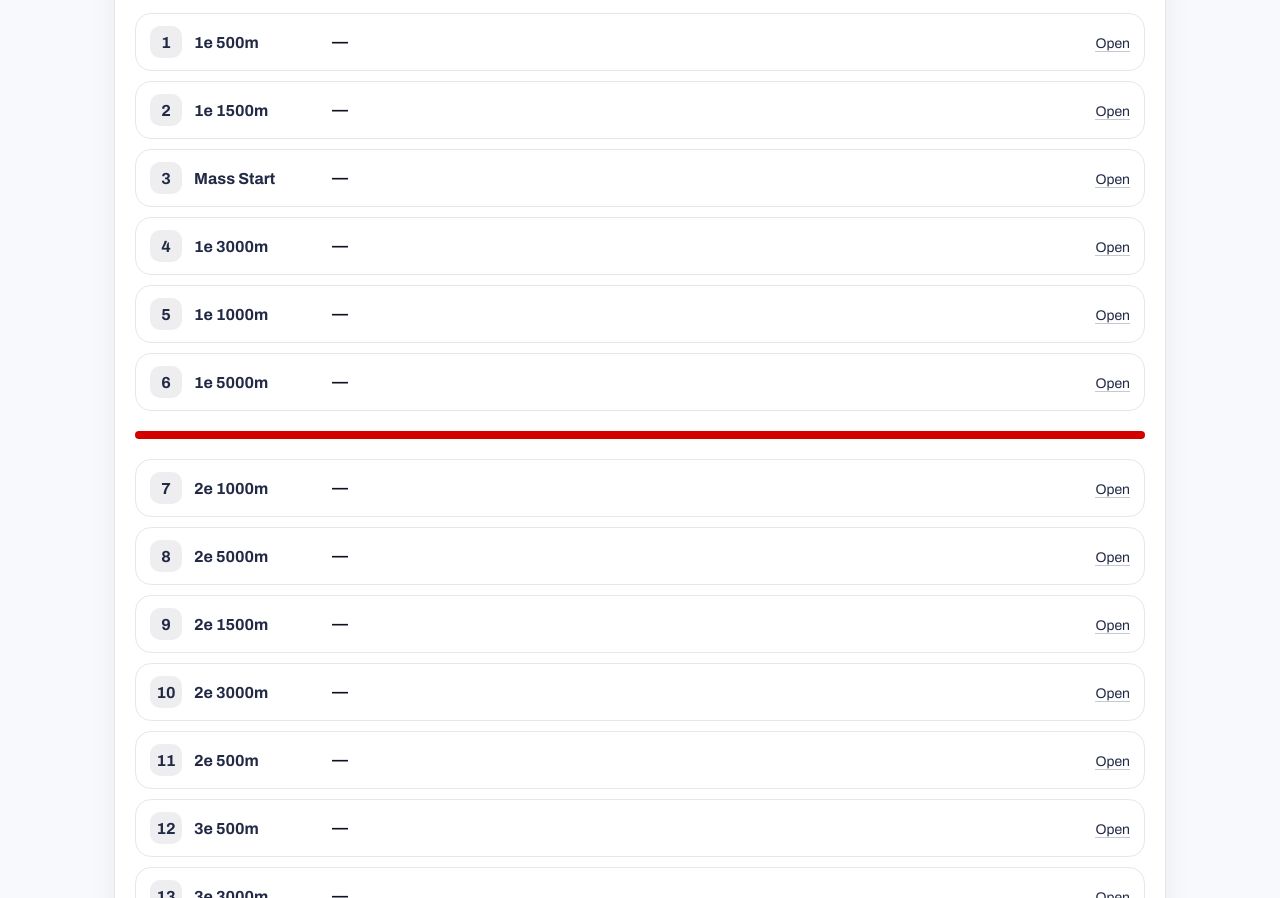
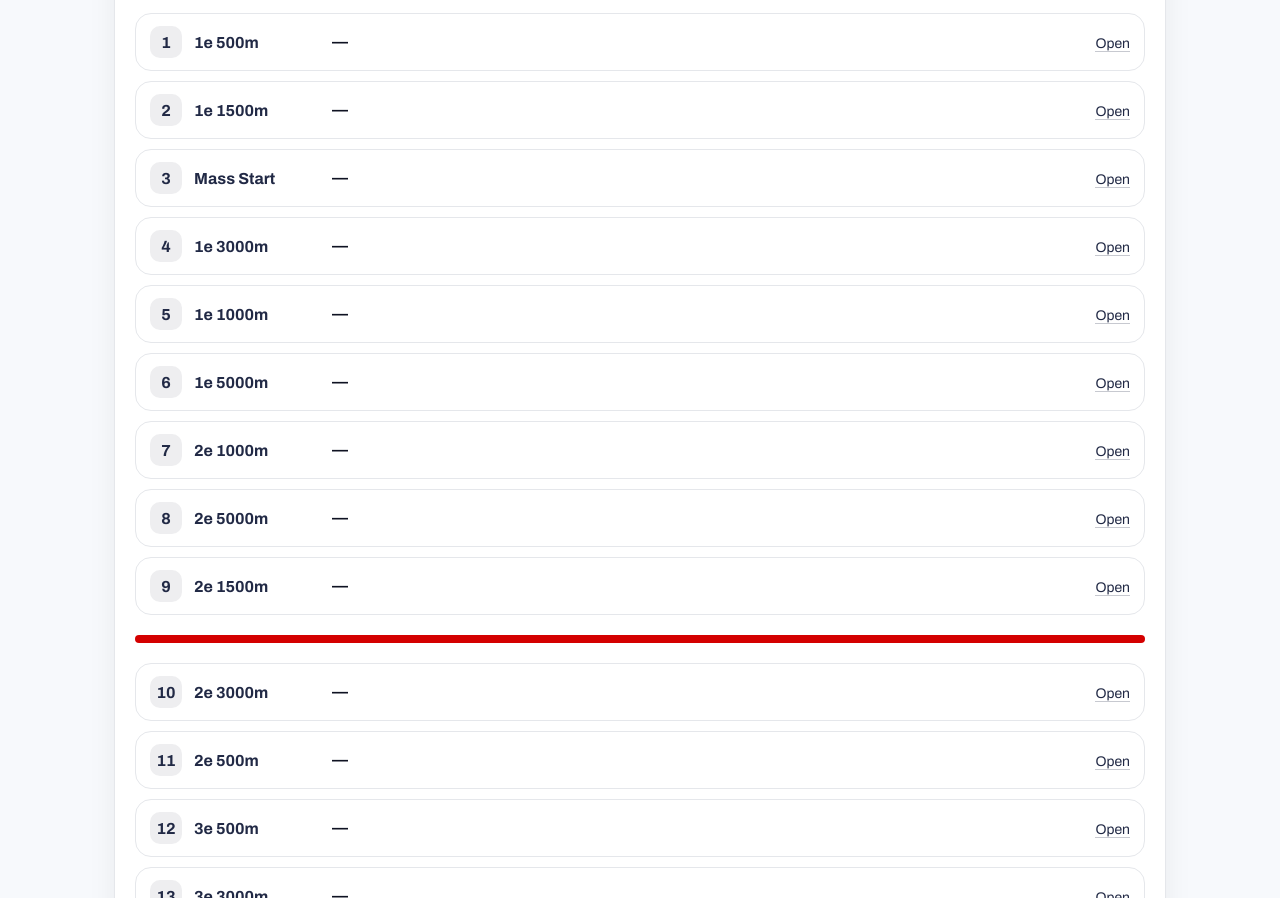
Before and after one commit to Llorsque/okt-2025, a plain HTML site: page matrix.html in a window 1280 px wide. Shown: the part 202-1100 px from the top of the page. Drawn offline with Linux system fonts and the light colour scheme.

Commit message:
Add files via upload

```diff
--- a/matrix.html
+++ b/matrix.html
@@ -103,7 +103,7 @@ function normalizeName(s){
 function countDuplicatesTop9(items){
   const seen = new Set();
   let total = 0;
-  items.filter(it => it.pos <= 6).forEach(it=>{
+  items.filter(it => it.pos <= 9).forEach(it=>{
     const canonical = ScriptUtils.canonicalOnderdeel ? ScriptUtils.canonicalOnderdeel(it.onderdeel) : (it.onderdeel||'').toUpperCase();
     const data = readPlacement(canonical, it.place);
     const name = normalizeName(data.naam);
@@ -127,7 +127,7 @@ function render(mode){
   const items = mode==='women' ? WOMEN : MEN;
 
   const dupCount = countDuplicatesTop9(items);
-  const dividerPos = Math.min(items.length, 6 + dupCount);
+  const dividerPos = Math.min(items.length, 9 + dupCount);
 
   grid.innerHTML='';
   let missing = 0;
```
